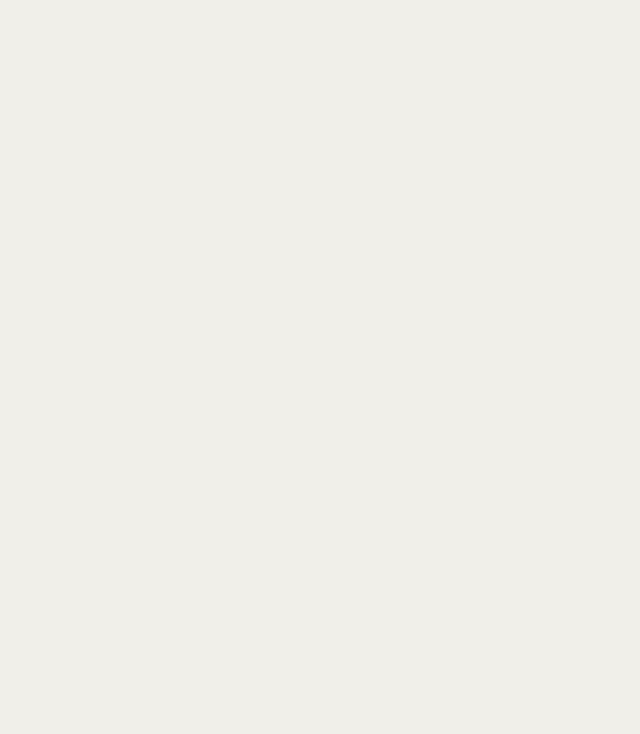
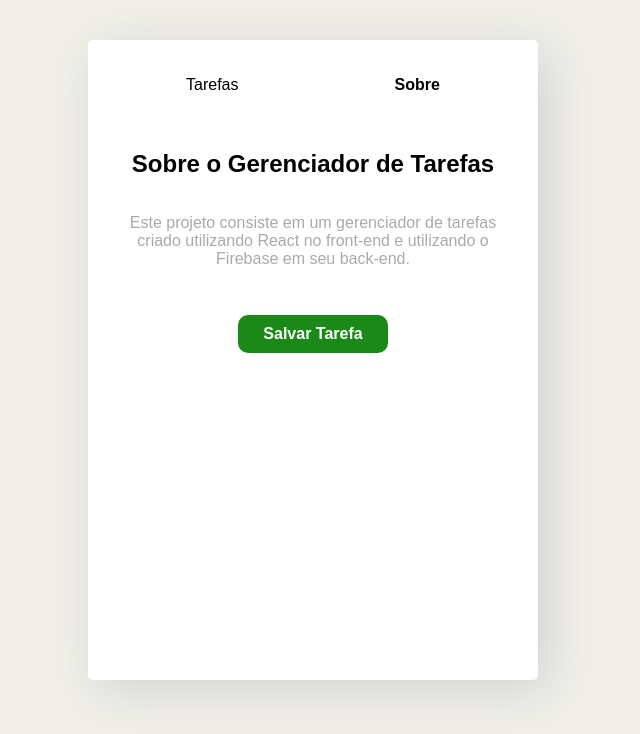
Before and after one commit to jonathancosta746/Gerenciador-de-Tarefas-React-Js, a React (Create React App) app: page /about in a window 1280 px wide. Before the commit this address had no page. Shown: the top 734 px of the page, without its empty margins (327-967 px from the left). Built offline with nearby package versions, Linux system fonts and the light colour scheme.

Commit message:
adicionado sessao sobre

```diff
--- a/public/index.html
+++ b/public/index.html
@@ -10,34 +10,11 @@
       content="Web site created using create-react-app"
     />
     <link rel="apple-touch-icon" href="%PUBLIC_URL%/logo192.png" />
-    <!--
-      manifest.json provides metadata used when your web app is installed on a
-      user's mobile device or desktop. See https://developers.google.com/web/fundamentals/web-app-manifest/
-    -->
     <link rel="manifest" href="%PUBLIC_URL%/manifest.json" />
-    <!--
-      Notice the use of %PUBLIC_URL% in the tags above.
-      It will be replaced with the URL of the `public` folder during the build.
-      Only files inside the `public` folder can be referenced from the HTML.
-
-      Unlike "/favicon.ico" or "favicon.ico", "%PUBLIC_URL%/favicon.ico" will
-      work correctly both with client-side routing and a non-root public URL.
-      Learn how to configure a non-root public URL by running `npm run build`.
-    -->
-    <title>React App</title>
+    <title>To-Do List</title>
   </head>
   <body>
     <noscript>You need to enable JavaScript to run this app.</noscript>
     <div id="root"></div>
-    <!--
-      This HTML file is a template.
-      If you open it directly in the browser, you will see an empty page.
-
-      You can add webfonts, meta tags, or analytics to this file.
-      The build step will place the bundled scripts into the <body> tag.
-
-      To begin the development, run `npm start` or `yarn start`.
-      To create a production bundle, use `npm run build` or `yarn build`.
-    -->
   </body>
 </html>
--- a/src/App.css
+++ b/src/App.css
@@ -1,38 +1,14 @@
-.App {
-  text-align: center;
+body {
+  display: flex;
+  align-items: center;
+  justify-content: center;
 }
 
-.App-logo {
-  height: 40vmin;
-  pointer-events: none;
+.container {
+  background-color: white;
+  width: 450px;
+  height: 80vh;
+  border-radius: 5px;
+  box-shadow: rgb(211, 210, 210) 10px 10px 50px;
+  list-style: none;
 }
-
-@media (prefers-reduced-motion: no-preference) {
-  .App-logo {
-    animation: App-logo-spin infinite 20s linear;
-  }
-}
-
-.App-header {
-  background-color: #282c34;
-  min-height: 100vh;
-  display: flex;
-  flex-direction: column;
-  align-items: center;
-  justify-content: center;
-  font-size: calc(10px + 2vmin);
-  color: white;
-}
-
-.App-link {
-  color: #61dafb;
-}
-
-@keyframes App-logo-spin {
-  from {
-    transform: rotate(0deg);
-  }
-  to {
-    transform: rotate(360deg);
-  }
-}
--- a/src/App.js
+++ b/src/App.js
@@ -2,7 +2,11 @@ import { BrowserRouter, Route, Routes } from 'react-router-dom';
 import './App.css';
 
 //pages
-import Home from "./pages/home";
+import Tasks from "./pages/task";
+import About from "./pages/about";
+
+//components
+import NavBar from './components/NavBar';
 
 
 
@@ -10,11 +14,12 @@ function App() {
   return (
     <div className="App">
       <BrowserRouter>
-          <div>
+        <div className="container">
+          <NavBar />
             <Routes>
-              <Route path="/" element={<Home />}/>
+              <Route path="/" element={<Tasks />}/>
 
-
+              <Route path="/about" element={<About />}/>
             </Routes>
           </div>
       </BrowserRouter>
--- /dev/null
+++ b/src/components/NavBar.js
@@ -0,0 +1,27 @@
+import { NavLink } from "react-router-dom";
+
+import styles from "./NavBar.module.css";
+
+const NavBar = () => {
+
+  return (
+    <nav className={styles.navbar}>
+        <ul className={styles.links_list}>
+            <li>
+                <NavLink
+                  to="/"
+                  className={({isActive}) => (isActive ? styles.active : styles.no__active)}>Tarefas
+                </NavLink>
+            </li>
+            <li>
+                <NavLink
+                  to="/about"
+                  className={({isActive}) => (isActive ? styles.active : styles.no__active)}>Sobre
+                </NavLink>
+            </li>
+        </ul>
+    </nav>
+  );
+};
+
+export default NavBar
--- /dev/null
+++ b/src/components/NavBar.module.css
@@ -0,0 +1,30 @@
+.navbar{
+  margin-top: 40px;
+  padding: 20px;
+}
+
+.brand{
+  font-size: 1.2em;
+}
+
+.brand span{
+  font-weight: 900;
+  text-transform: uppercase;
+}
+
+.links_list {
+  display: flex;
+  list-style: none;
+  justify-content: space-around;
+  padding: 0;
+}
+
+
+.active{
+  color: rgb(0, 0, 0);
+  font-weight: bold;
+}
+
+.no__active{
+
+}
--- /dev/null
+++ b/src/pages/about/index.js
@@ -0,0 +1,15 @@
+import styles from './index.module.css';
+
+import { Link } from 'react-router-dom';
+
+const About = () => {
+  return (
+    <div className={styles.about}>
+        <h2>Sobre o Gerenciador de <span>Tarefas</span></h2>
+        <p>Este projeto consiste em um gerenciador de tarefas criado utilizando React no front-end e utilizando o Firebase em seu back-end.</p>
+        <Link to="/" className='btn'>Salvar Tarefa</Link>
+    </div>
+  )
+}
+
+export default About
--- /dev/null
+++ b/src/pages/about/index.module.css
@@ -0,0 +1,19 @@
+.about{
+    text-align: center;
+    display: flex;
+    flex-direction: column;
+    align-items: center;
+    padding: 0 20px 0 20px;
+}
+
+.about p{
+    color: #aaa;
+    margin-bottom: 2em;
+}
+
+.about a {
+    display: block;
+    margin-top: 15px;
+    padding: 10px 15px;
+    padding: 10px 15px;
+}
--- a/src/pages/home/index.module.css
+++ /dev/null
@@ -1,38 +0,0 @@
-body {
-    display: flex;
-    align-items: center;
-    justify-content: center;
-}
-
-.container {
-    background-color: white;
-    width: 450px;
-    height: 80vh;
-    border-radius: 5px;
-    box-shadow: rgb(211, 210, 210) 10px 10px 50px;
-    list-style: none;
-}
-
-.title {
-    padding: 50px;
-    text-align: right;
-}
-
-.input__task{
-    position: absolute;
-    display: flex;
-    flex-direction: column;
-    bottom: 70px;
-    margin-left: auto;
-    margin-right: auto;
-
-}
-
-.btn__input{
-    background-color: #50E3A4;
-    width: 90px;
-    height: 90px;
-    border-radius: 50%;
-    margin-top: 20px;
-    margin-left: auto;
-}
--- a/src/pages/home/index.js
+++ b/src/pages/task/index.js
@@ -2,7 +2,7 @@ import { useReducer, useState } from "react"
 
 import styles from "./index.module.css"
 
-const Home = () => {
+const Tasks = () => {
       const initialTasks = [""]
 
     const taskReducer = (state, action) => {
@@ -41,7 +41,7 @@ const Home = () => {
 
   return (
     <div className={styles.container}>
-        <h2 className={styles.title}>Tarefas</h2>
+        <h2>Tarefas</h2>
         {tasks.map((task) => (
             <li key={task.id} onDoubleClick={() => removeTask(task.id)}>{task.text}</li>
         ))}
@@ -57,4 +57,4 @@ const Home = () => {
   )
 }
 
-export default Home
+export default Tasks
--- /dev/null
+++ b/src/pages/task/index.module.css
@@ -0,0 +1,33 @@
+
+
+.container {
+    text-align: center;
+    display: flex;
+    flex-direction: column;
+    align-items: center;
+    padding: 0 20px 0 20px;
+}
+
+
+.title {
+    padding: 50px;
+    text-align: right;
+}
+
+.input__task{
+    position: absolute;
+    display: flex;
+    flex-direction: column;
+    bottom: 55px;
+}
+
+.btn__input{
+    background-color: #50E3A4;
+    width: 90px;
+    height: 90px;
+    border-radius: 50%;
+    margin-left: auto;
+    margin-right: auto;
+    margin-top: 20px;
+    align-items: center;
+}
```
